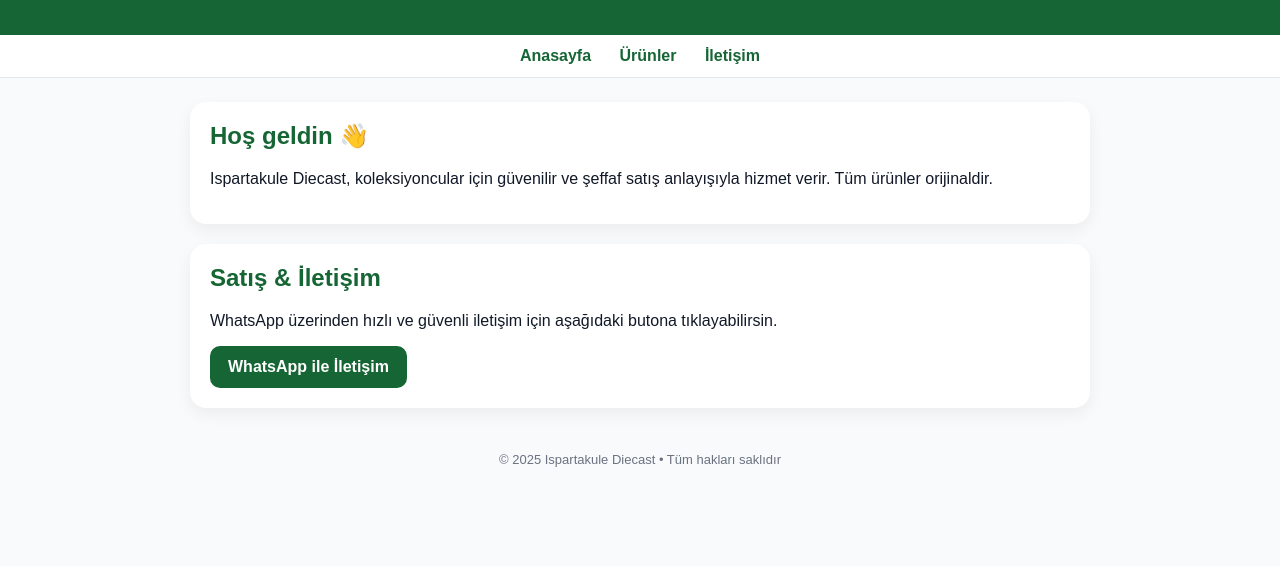
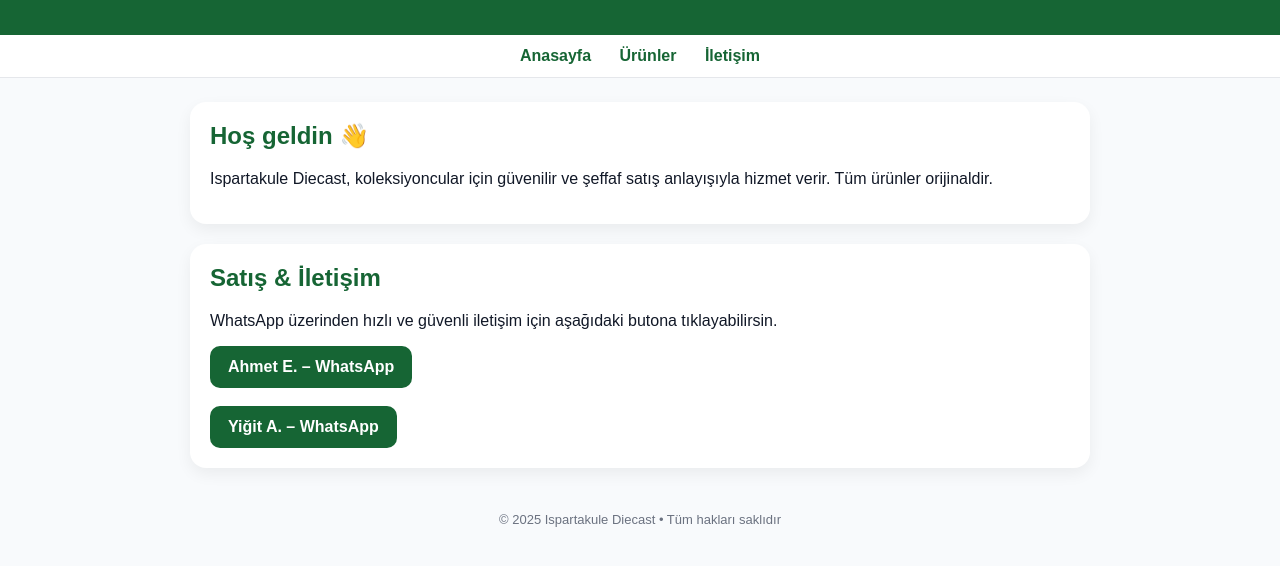
Before and after one commit to yigit-bot/ispartakule-diecast, a plain HTML site: page index.html in a window 1280 px wide. Shown: the part 82-648 px from the top of the page. Drawn offline with Linux system fonts and the light colour scheme.

Commit message:
index.html

```diff
--- a/index.html
+++ b/index.html
@@ -13,7 +13,22 @@
       background: #f8fafc;
       color: #111827;
     }
+.btn-main {
+  background: #166534;
+}
 
+.btn-main:hover {
+  background: #15803d;
+}
+
+.btn-alt {
+  background: #22c55e;
+  color: #064e3b;
+}
+
+.btn-alt:hover {
+  background: #4ade80;
+}
     header {
       background: #166534;
       color: white;
@@ -119,7 +134,15 @@
       <p>
         WhatsApp üzerinden hızlı ve güvenli iletişim için aşağıdaki butona tıklayabilirsin.
       </p>
-      <a class="btn" href="https://wa.me/905516505580" target="_blank">WhatsApp ile İletişim</a>
+      <a class="btn btn-main" href="https://wa.me/905078068834" target="_blank">
+  Ahmet E. – WhatsApp
+</a>
+
+<br><br>
+
+<a class="btn btn-alt" href="https://wa.me/905516505580" target="_blank">
+  Yiğit A. – WhatsApp
+</a>
     </div>
 
   </div>
```
